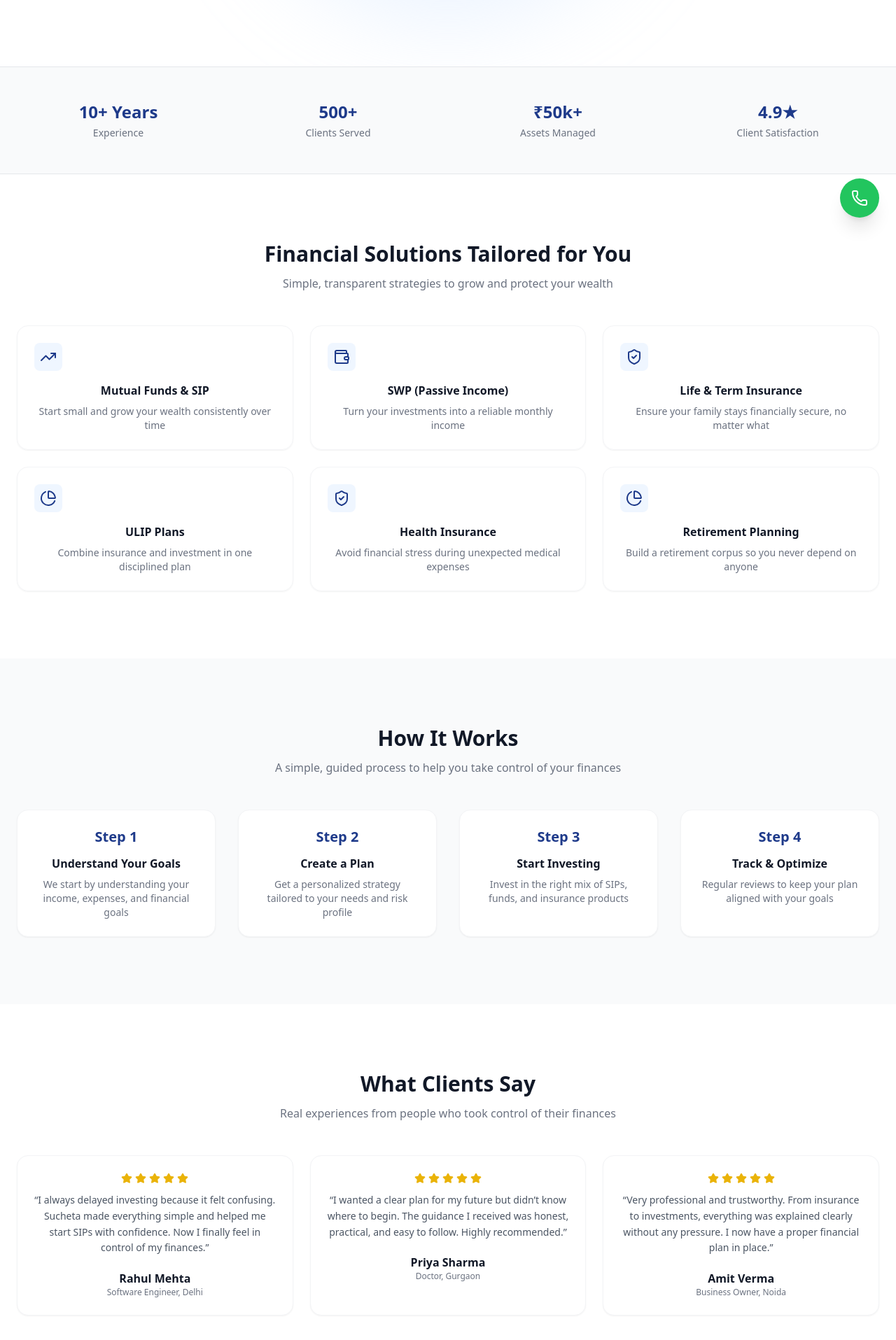
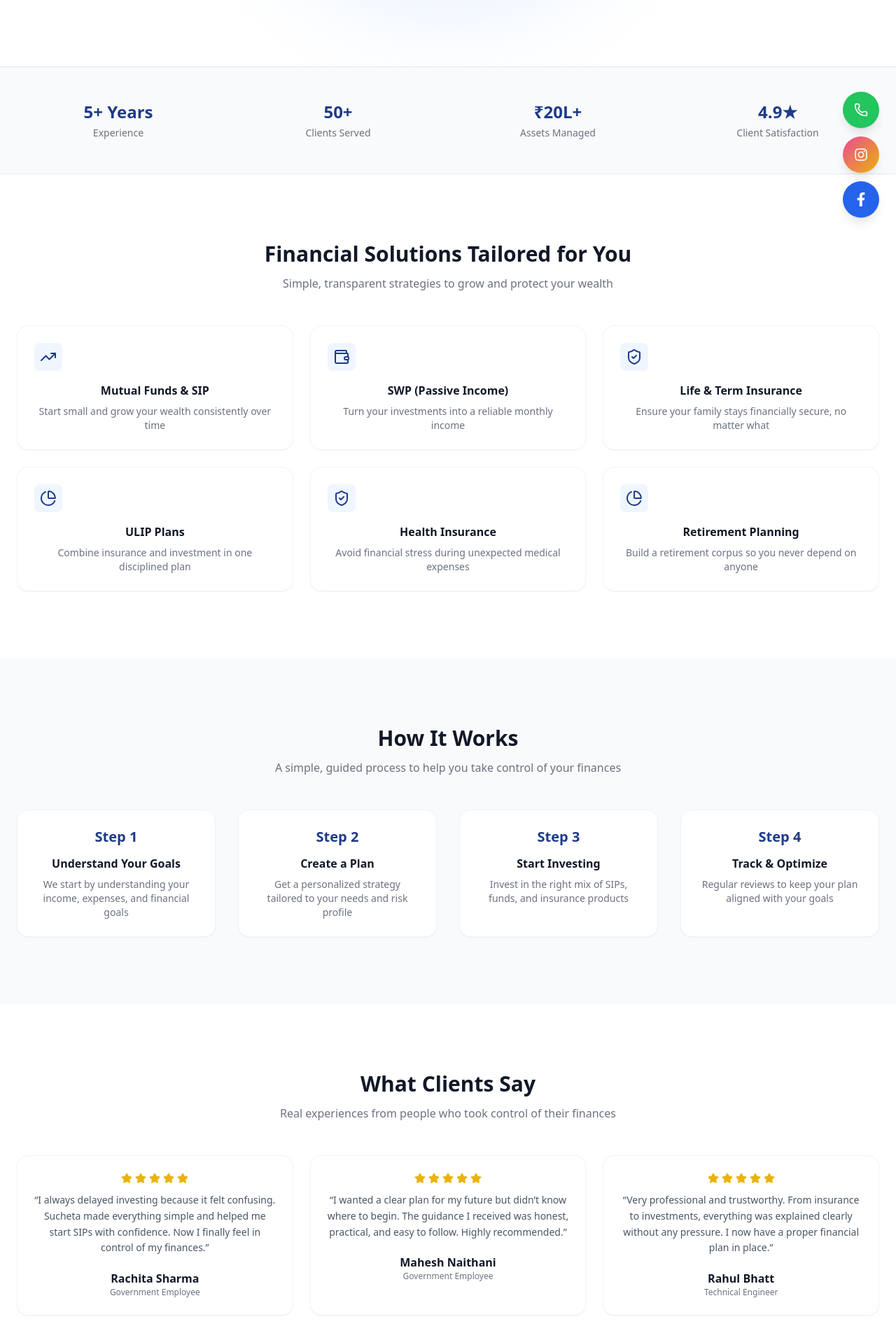
Before and after one commit to Priyanshu271104/test, a React (Vite) app: page / in a window 1280 px wide. Shown: the part 465-2380 px from the top of the page at 70% size. Built offline with nearby package versions, Linux system fonts and the light colour scheme.

Commit message:
final website

```diff
--- a/package.json
+++ b/package.json
@@ -13,7 +13,8 @@
     "framer-motion": "^12.38.0",
     "lucide-react": "^1.8.0",
     "react": "^19.2.5",
-    "react-dom": "^19.2.5"
+    "react-dom": "^19.2.5",
+    "react-icons": "^5.6.0"
   },
   "devDependencies": {
     "@eslint/js": "^9.39.4",
--- a/src/App.jsx
+++ b/src/App.jsx
@@ -1,7 +1,7 @@
 /* eslint-disable no-unused-vars */
 import React, { useState } from "react";
 import { motion } from "framer-motion";
-
+import { FaInstagram, FaFacebookF } from "react-icons/fa";
 import {
   ShieldCheck,
   TrendingUp,
@@ -24,6 +24,7 @@ const stagger = {
   },
 };
 
+
 export default function App() {
   return (
     <div className="font-sans text-gray-900 bg-white">
@@ -35,7 +36,7 @@ export default function App() {
       <Testimonials />
       <LeadForm />
       <Footer />
-      <WhatsAppButton />
+      <FloatingSocials />
     </div>
   );
 }
@@ -102,7 +103,7 @@ const Hero = () => (
       </motion.h1>
       {/* TRUST LINE (cleaner, less repetitive) */}
       <motion.p variants={fadeUp} className="mt-4 text-sm text-gray-500">
-        Trusted by 500+ clients • 10+ years experience
+        Trusted by 50+ clients • 5+ years experience
       </motion.p>
       <motion.p
         variants={fadeUp}
@@ -146,15 +147,15 @@ const TrustStrip = () => (
   <div className="py-12 border-y border-gray-200 bg-gray-50">
     <div className="max-w-7xl mx-auto px-6 grid grid-cols-2 md:grid-cols-4 gap-6 text-center">
       <div>
-        <p className="text-2xl font-bold text-blue-900">10+ Years</p>
+        <p className="text-2xl font-bold text-blue-900">5+ Years</p>
         <p className="text-sm text-gray-500 mt-1">Experience</p>
       </div>
       <div>
-        <p className="text-2xl font-bold text-blue-900">500+</p>
+        <p className="text-2xl font-bold text-blue-900">50+</p>
         <p className="text-sm text-gray-500 mt-1">Clients Served</p>
       </div>
       <div>
-        <p className="text-2xl font-bold text-blue-900">₹50k+</p>
+        <p className="text-2xl font-bold text-blue-900">₹20L+</p>
         <p className="text-sm text-gray-500 mt-1">Assets Managed</p>
       </div>
       <div>
@@ -242,18 +243,18 @@ const HowItWorks = () => (
 );
 const testimonials = [
   {
-    name: "Rahul Mehta",
-    role: "Software Engineer, Delhi",
+    name: "Rachita Sharma",
+    role: "Government Employee",
     text: "I always delayed investing because it felt confusing. Sucheta made everything simple and helped me start SIPs with confidence. Now I finally feel in control of my finances.",
   },
   {
-    name: "Priya Sharma",
-    role: "Doctor, Gurgaon",
+    name: "Mahesh Naithani",
+    role: "Government Employee",
     text: "I wanted a clear plan for my future but didn’t know where to begin. The guidance I received was honest, practical, and easy to follow. Highly recommended.",
   },
   {
-    name: "Amit Verma",
-    role: "Business Owner, Noida",
+    name: "Rahul Bhatt",
+    role: "Technical Engineer",
     text: "Very professional and trustworthy. From insurance to investments, everything was explained clearly without any pressure. I now have a proper financial plan in place.",
   },
 ];
@@ -288,7 +289,6 @@ const Testimonials = () => (
     </div>
   </div>
 );
-
 const LeadForm = () => {
   const [form, setForm] = useState({
     name: "",
@@ -301,7 +301,9 @@ const LeadForm = () => {
     setForm({ ...form, [e.target.name]: e.target.value });
   };
 
-  const handleSubmit = () => {
+  const handleSubmit = (e) => {
+    e.preventDefault(); // 🔥 important
+
     const { name, phone, email, service } = form;
 
     if (!name || !phone) {
@@ -318,12 +320,9 @@ Service: ${service}
 
 Sent from Website`;
 
-    const whatsappUrl = `https://wa.me/917703809497?text=${encodeURIComponent(
-      message,
-    )}`;
+    const whatsappUrl = `https://wa.me/917703809497?text=${encodeURIComponent(message)}`;
 
     window.open(whatsappUrl, "_blank");
-    alert("Redirecting you to WhatsApp...");
 
     setForm({
       name: "",
@@ -336,7 +335,10 @@ Sent from Website`;
   return (
     <div id="lead-form" className="py-24 bg-gray-50">
       <div className="max-w-xl mx-auto px-6">
-        <div className="p-8 bg-white rounded-2xl shadow-lg border border-gray-100">
+        <form
+          onSubmit={handleSubmit} // ✅ use form submit
+          className="p-8 bg-white rounded-2xl shadow-lg border border-gray-100"
+        >
           <h2 className="text-2xl font-bold text-center">
             Get Your Free Financial Plan
           </h2>
@@ -385,30 +387,51 @@ Sent from Website`;
             </select>
 
             <button
-              onClick={handleSubmit}
+              type="submit" // ✅ important
               className="bg-blue-900 text-white py-3 rounded-xl hover:scale-105 transition font-medium"
             >
               Get My Free Plan
             </button>
-
-            <p className="text-xs text-gray-500 text-center">
-              Limited free consultations available this week
-            </p>
           </div>
-        </div>
+        </form>
       </div>
     </div>
   );
 };
-const WhatsAppButton = () => (
+const FloatingSocials = () => (
+  <div className="fixed bottom-6 right-6 flex flex-col gap-3 z-50">
+
+    {/* WhatsApp */}
     <a
       href="https://wa.me/917703809497?text=Hi%20Sucheta,%20I%20want%20a%20financial%20plan"
       target="_blank"
       rel="noopener noreferrer"
-    className="fixed bottom-6 right-6 bg-green-500 text-white p-4 rounded-full shadow-xl hover:scale-110 transition-all duration-300"
+      className="bg-green-500 text-white p-4 rounded-full shadow-lg hover:scale-110 transition"
     >
-    <Phone />
+      <Phone size={20} />
     </a>
+
+    {/* Instagram */}
+    <a
+      href="https://www.instagram.com/suchijoshi86/"
+      target="_blank"
+      rel="noopener noreferrer"
+      className="bg-gradient-to-br from-pink-500 to-yellow-500 text-white p-4 rounded-full shadow-lg hover:scale-110 transition"
+    >
+      <FaInstagram size={20} />
+    </a>
+
+    {/* Facebook */}
+    <a
+      href="https://www.facebook.com/sucheta.joshi.14"
+      target="_blank"
+      rel="noopener noreferrer"
+      className="bg-blue-600 text-white p-4 rounded-full shadow-lg hover:scale-110 transition"
+    >
+      <FaFacebookF size={20} />
+    </a>
+
+  </div>
 );
 
 const Footer = () => (
```
Also changed, not shown: 1 other file (tests, documents, lock files or other folders). Lines whose indentation alone changed are shown as unchanged.
